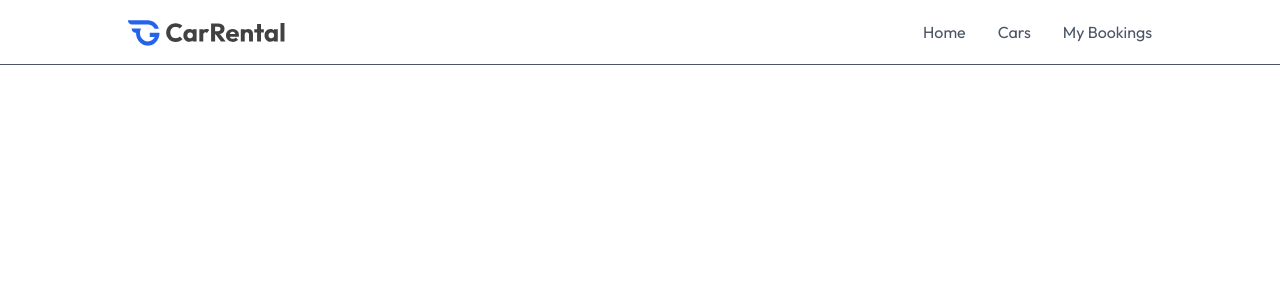
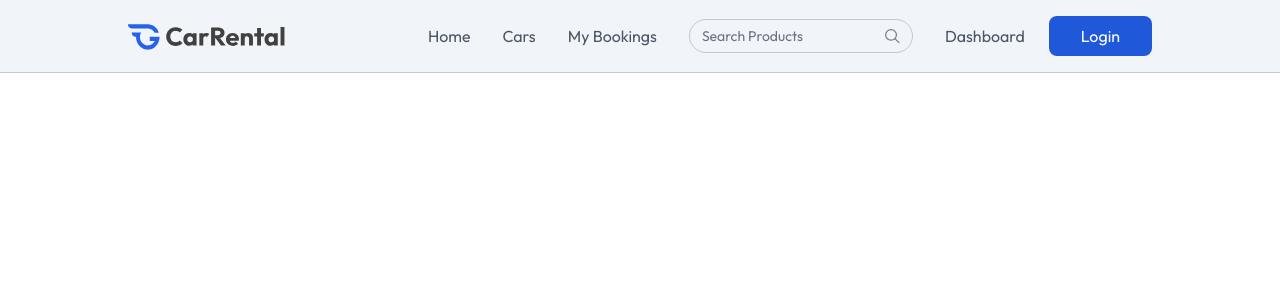
Before and after one commit to Sohrab-Malikzada/Car-Rental-MERN-Stack, a React (Vite) app in the folder client/: page / in a window 1280 px wide. Shown: the top 300 px of the page. Built offline with nearby package versions, Linux system fonts and the light colour scheme; the HTML template or start-up script is replaced by a standard one.

Commit message:
feat: add responsive navbar and navigation

```diff
--- a/client/src/App.jsx
+++ b/client/src/App.jsx
@@ -1,11 +1,17 @@
 import React from 'react'
 import Navbar from './components/Navbar'
+import { useLocation } from 'react-router-dom'
+import { useState } from 'react'
 
 const App = () => {
+
+  const [showLogin, setShowLogin] = useState(false);
+  const isownerPath = useLocation().pathname.startsWith('/owner')
+
   return (
-    <div>
-      <Navbar />
-    </div>
+    <>
+      {!isownerPath && <Navbar setShowLogin={setShowLogin} />}
+    </>
   )
 }
 
--- a/client/src/components/Navbar.jsx
+++ b/client/src/components/Navbar.jsx
@@ -1,11 +1,12 @@
 import React from "react";
 import { useState } from "react";
-import { Link, useLocation } from "react-router-dom";
+import { Link, useLocation, useNavigate } from "react-router-dom";
 import { assets, menuLinks } from "../assets/assets";
-const Navbar = () => {
+const Navbar = ({ setShowLogin }) => {
 
     const location = useLocation();
     const [open, setOpen] = useState(false);
+    const navigate = useNavigate();
 
   return (
     <div className={`flex items-center justify-between px-6 md:px-16 lg:px-24 xl:px-32 py-4 text-gray-600 border-b border-borderColor relative transition-all ${location.pathname === '/' ? 'bg-light' : 'bg-white'} `}>
@@ -19,7 +20,21 @@
             {link.name}
           </Link>
         ))}
+
+        <div className="hidden lg:flex items-center text-sm gap-2 border border-borderColor px-3 rounded-full max-w-56">
+          <input type="text" className="py-1.5 w-full bg-transparent outline-none placeholder-gray-500"  placeholder="Search Products" />
+          <img src={assets.search_icon} alt="Search" />
+        </div>
+          <div className="flex max-sm:flex-col items-start sm:items-center gap-6">
+            <button onClick={()=> navigate('/owner') } className="cursor-pointer">Dashboard</button>
+            <button onClick={()=> setShowLogin(true) } className="cursor-pointer px-8 py-2 bg-primary-dull transition-all text-white rounded-lg">Login</button>
+          </div>
       </div>
+
+        <button className='sm:hidden cursor-pointer' aria-label="Menu" onClick={()=> setOpen(!open)}>
+          <img src={open ? assets.close_icon : assets.menu_icon} alt="Menu" />
+        </button>
+
     </div>
   );
 };
--- a/client/src/index.css
+++ b/client/src/index.css
@@ -8,8 +8,8 @@
 }
 
 @theme {
-    --Color-primary: #2563EB;
-    --Color-primary-dull: #1F58D8;
-    --Color-light: #F1F5F9;
-    --Color-borderColor: #c4c7d2;
+    --color-primary: #2563EB;
+    --color-primary-dull: #1F58D8;
+    --color-light: #F1F5F9;
+    --color-borderColor: #c4c7d2;
 }
--- /dev/null
+++ b/client/src/pages/Cars.jsx
@@ -0,0 +1,9 @@
+import React from 'react'
+
+const Cars = () => {
+  return (
+    <div>Cars</div>
+  )
+}
+
+export default Cars
--- /dev/null
+++ b/client/src/pages/CarsDetails.jsx
@@ -0,0 +1,9 @@
+import React from 'react'
+
+const CarsDetails = () => {
+  return (
+    <div>CarsDetails</div>
+  )
+}
+
+export default CarsDetails
--- /dev/null
+++ b/client/src/pages/Home.jsx
@@ -0,0 +1,9 @@
+import React from 'react'
+
+const Home = () => {
+  return (
+    <div>Home</div>
+  )
+}
+
+export default Home
--- /dev/null
+++ b/client/src/pages/MyBookings.jsx
@@ -0,0 +1,9 @@
+import React from 'react'
+
+const MyBookings = () => {
+  return (
+    <div>MyBookings</div>
+  )
+}
+
+export default MyBookings
```
